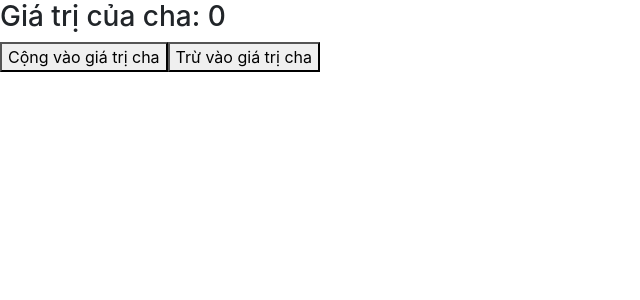
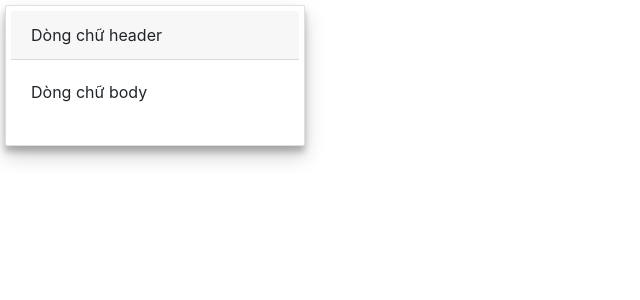
Before and after one commit to thuannxwork/demo-angular, an Angular app: page / in a window 1280 px wide. Shown: the top 300 px of the page, without its empty margins (0-640 px from the left). Built offline with nearby package versions, Linux system fonts and the light colour scheme.

Commit message:
học ngContent

```diff
--- a/src/app/app.component.html
+++ b/src/app/app.component.html
@@ -6,4 +6,8 @@
 <!-- <app-person name="Nguyễn Quang Trường" age="20"></app-person> -->
 <!-- <app-person name="Phan Thùy Linh" age="19"></app-person> -->
 <!-- <app-list-person></app-list-person> -->
-<app-parent></app-parent>
+<!-- <app-parent></app-parent> -->
+<app-card>
+    <p class="card-header">Dòng chữ header</p>
+    <p class="card-body">Dòng chữ body</p>
+</app-card>
--- a/src/app/app.module.ts
+++ b/src/app/app.module.ts
@@ -14,6 +14,7 @@ import { PersonComponent } from './person/person.component';
 import { ListPersonComponent } from './list-person/list-person.component';
 import { ParentComponent } from './parent/parent.component';
 import { ChildComponent } from './child/child.component';
+import { CardComponent } from './card/card.component';
 
 @NgModule({
   declarations: [
@@ -26,7 +27,8 @@ import { ChildComponent } from './child/child.component';
     PersonComponent,
     ListPersonComponent,
     ParentComponent,
-    ChildComponent
+    ChildComponent,
+    CardComponent
   ],
   imports: [
     BrowserModule,
--- /dev/null
+++ b/src/app/card/card.component.html
@@ -0,0 +1,8 @@
+<div class="card">
+    <div class="header">
+        <ng-content select=".card-header"></ng-content>
+    </div>
+    <div class="body">
+        <ng-content select=".card-body"></ng-content>
+    </div>
+</div>
--- /dev/null
+++ b/src/app/card/card.component.scss
@@ -0,0 +1,9 @@
+.card {
+  padding: 5px;
+  margin: 5px;
+  background: #fff;
+  border-radius: 2px;
+  display: inline-block;
+  width: 300px;
+  box-shadow: 0 10px 20px rgba(0, 0, 0, 0.19), 0 6px 6px rgba(0, 0, 0, 0.23);
+}
--- /dev/null
+++ b/src/app/card/card.component.ts
@@ -0,0 +1,15 @@
+import { Component, OnInit } from '@angular/core';
+
+@Component({
+  selector: 'app-card',
+  templateUrl: './card.component.html',
+  styleUrls: ['./card.component.scss']
+})
+export class CardComponent implements OnInit {
+
+  constructor() { }
+
+  ngOnInit() {
+  }
+
+}
```
Also changed, not shown: 1 other file (tests, documents, lock files or other folders).
